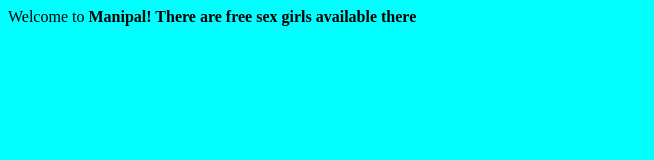
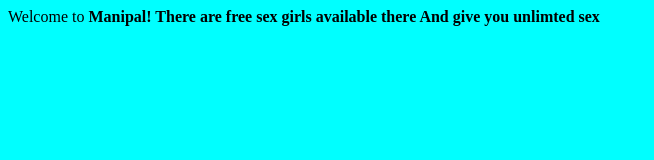
Before and after one commit to dixitpiyush/jenkins_test, a plain HTML site: page index.html in a window 1280 px wide. Shown: the whole page, without its empty margins (0-654 px from the left). Drawn offline with Linux system fonts and the light colour scheme.

Commit message:
new done

```diff
--- a/index.html
+++ b/index.html
@@ -1,5 +1,5 @@
 <body bgcolor = 'aqua'>
 Welcome to <b>Manipal!<b>
 There are free sex girls available there
-
+And give you unlimted sex
 </body>
```
